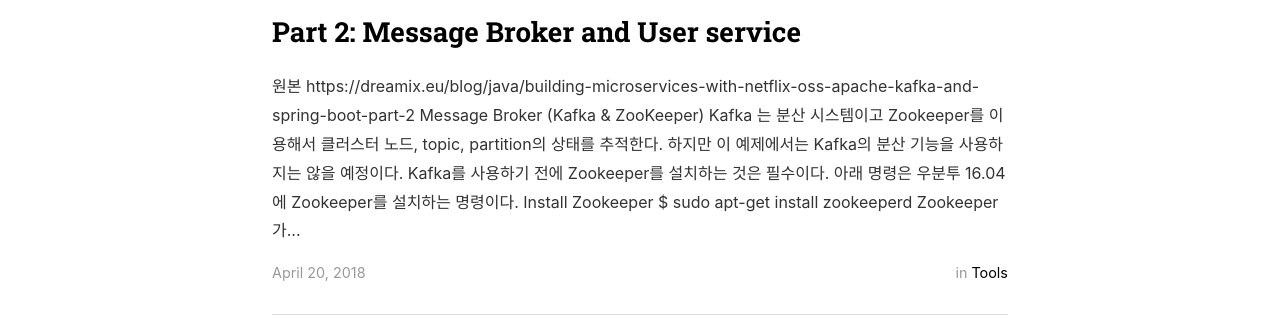
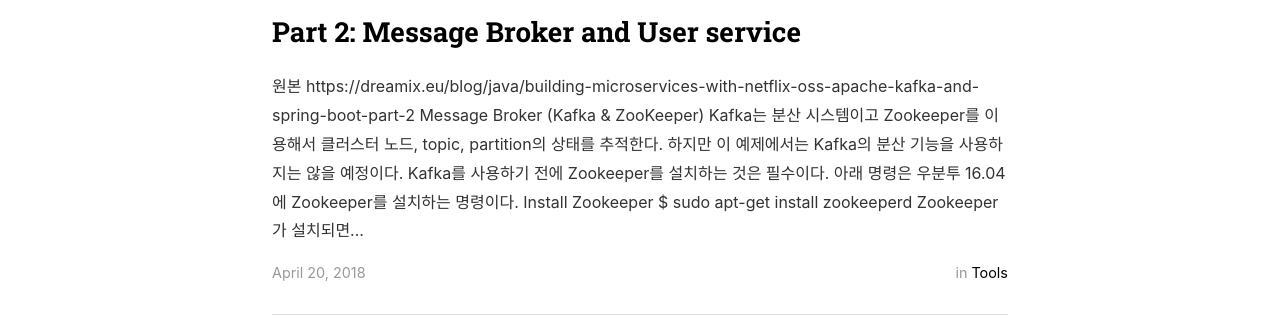
Before and after one commit to countingmars/countingmars.github.io, a Jekyll site: the page built from index.html, in a window 1280 px wide and 900 px high, scrolled down 394 px. Shown: the part 184-511 px from the top of the window. Built offline with Jekyll 4.4.1, drawn with Linux system fonts in a browser that asks for light colours; nearby versions of some CDN libraries; the list of posts is cut into pages by our own code.

```diff
--- a/_posts/2018-04-20-building-microservices-with-netflix-oss-kafka-springboot-p2.markdown
+++ b/_posts/2018-04-20-building-microservices-with-netflix-oss-kafka-springboot-p2.markdown
@@ -11,7 +11,7 @@ categories: tools
 
 
 ### Message Broker (Kafka & ZooKeeper)
-Kafka 는 분산 시스템이고 Zookeeper를 이용해서 클러스터 노드, topic, partition의 상태를 추적한다.
+Kafka는 분산 시스템이고 Zookeeper를 이용해서 클러스터 노드, topic, partition의 상태를 추적한다.
 하지만 이 예제에서는 Kafka의 분산 기능을 사용하지는 않을 예정이다.
 
 Kafka를 사용하기 전에 Zookeeper를 설치하는 것은 필수이다. 아래 명령은 우분투 16.04에 Zookeeper를 설치하는 명령이다.
```
